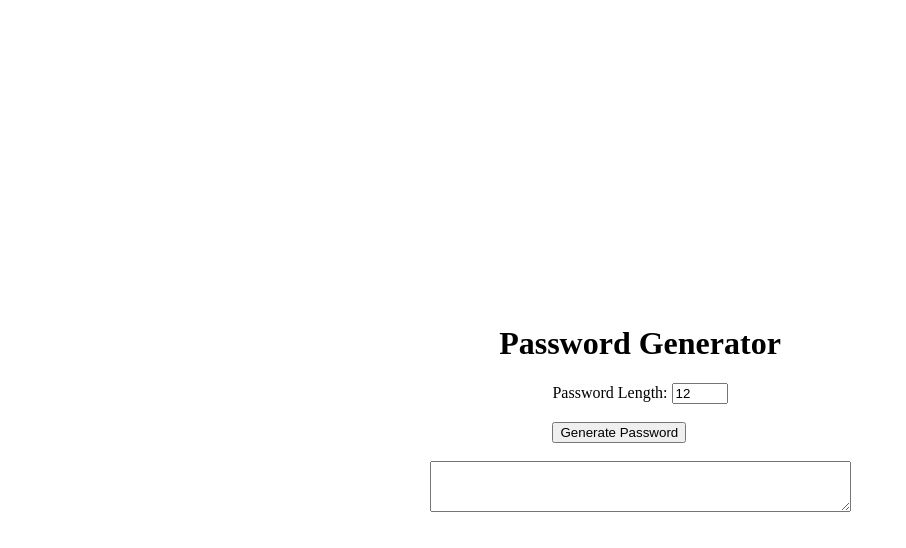
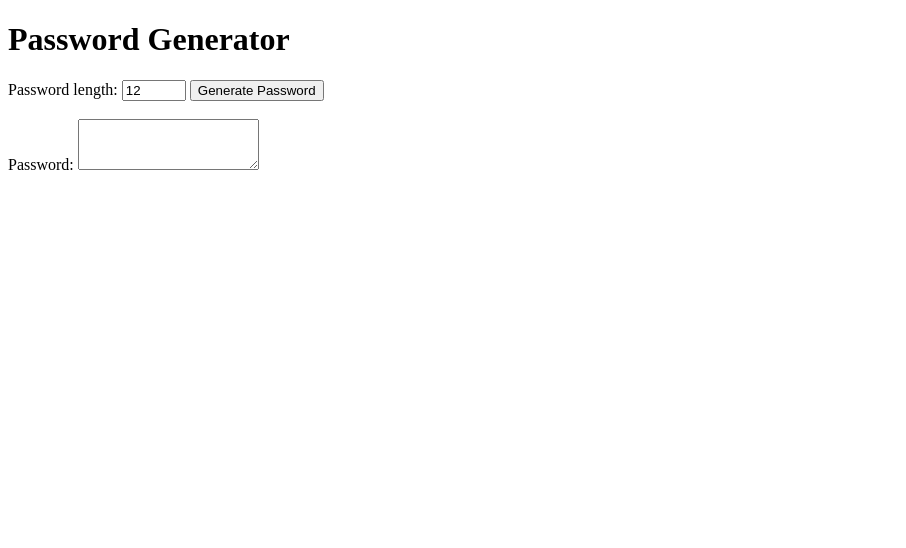
Before and after one commit to karendaysuwolfe/password-generator, a plain HTML site: page index.html in a window 1280 px wide. Shown: the whole page, without its empty margins (0-906 px from the left). Drawn offline with Linux system fonts and the light colour scheme.

Commit message:
Update index.html

```diff
--- a/index.html
+++ b/index.html
@@ -1,22 +1,21 @@
 <!DOCTYPE html>
 <html>
 <head>
-    <meta charset="UTF-8">
+  <meta charset="utf-8">
   <title>Password Generator</title>
-    <script src="passwordgenerator.js"></script>
-    <link rel="stylesheet" href="style.css">
+  <link rel="stylesheet" type="text/css" href="style.css">
 </head>
 <body>
-    <div id="container">
+  <div class="container">
     <h1>Password Generator</h1>
-      <form>
-        <label for="password-length">Password Length:</label>
-        <input type="number" id="password-length" name="password-length" min="6" max="64" value="12">
-        <br><br>
-        <button type="button" onclick="generateAndDisplayPassword()">Generate Password</button>
-      </form>
+    <label for="password-length">Password length:</label>
+    <input type="number" id="password-length" value="12" min="6" max="100">
+    <button onclick="generateAndDisplayPassword()">Generate Password</button>
     <br>
-      <textarea id="password" rows="3" cols="50" readonly></textarea>
+    <br>
+    <label for="password">Password:</label>
+    <textarea id="password" rows="3" readonly></textarea>
   </div>
+  <script src="passwordgenerator.js"></script>
 </body>
 </html>
```
Lines whose indentation alone changed are shown as unchanged.
